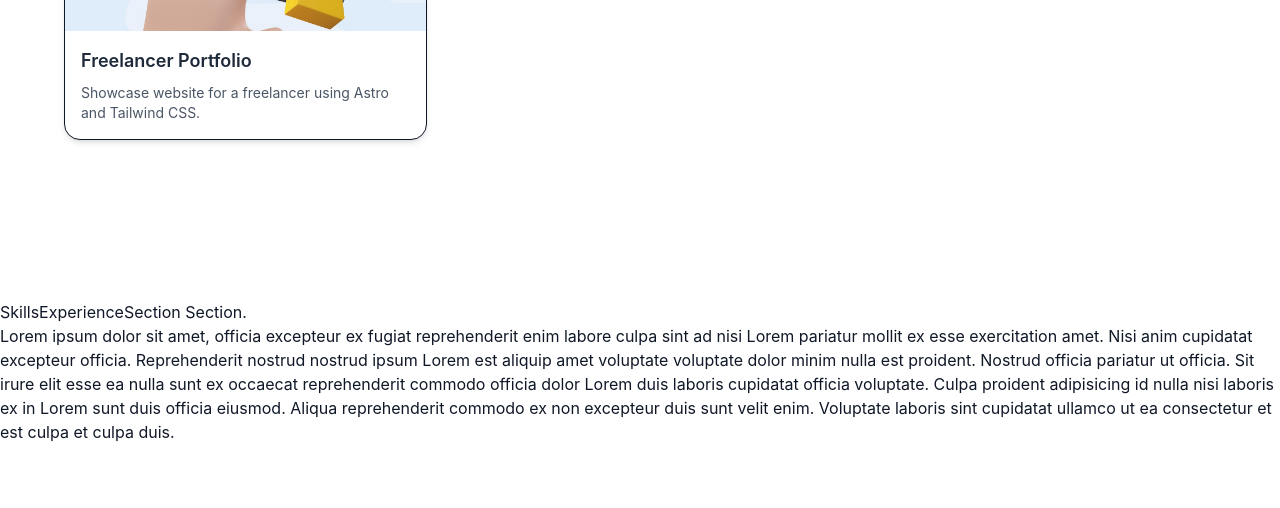
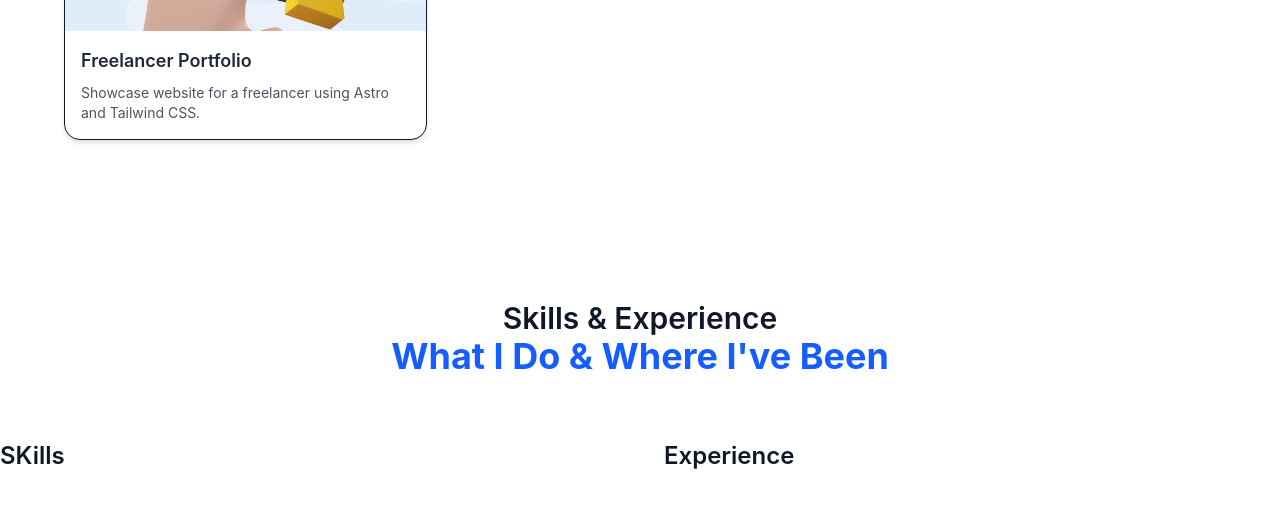
Before and after one commit to cyril2day/react-dark-light-toggle, a React (Vite) app: page / in a window 1280 px wide. Shown: the part 2238-2746 px from the top of the page. Built offline with nearby package versions, Linux system fonts and the light colour scheme.

Commit message:
Setup the skill and experience section layout

```diff
--- a/src/components/SkillsExperienceSection/index.jsx
+++ b/src/components/SkillsExperienceSection/index.jsx
@@ -3,12 +3,27 @@
 
 const SkillsExperienceSection = () => {
   return (
-    <section className='min-h-screen py-20'>
-      <h1>SkillsExperienceSection Section.</h1>
-      <p>
-        Lorem ipsum dolor sit amet, officia excepteur ex fugiat reprehenderit enim labore culpa sint ad nisi Lorem pariatur mollit ex esse exercitation amet. Nisi anim cupidatat excepteur officia. Reprehenderit nostrud nostrud ipsum Lorem est aliquip amet voluptate voluptate dolor minim nulla est proident. Nostrud officia pariatur ut officia. Sit irure elit esse ea nulla sunt ex occaecat reprehenderit commodo officia dolor Lorem duis laboris cupidatat officia voluptate. Culpa proident adipisicing id nulla nisi laboris ex in Lorem sunt duis officia eiusmod. Aliqua reprehenderit commodo ex non excepteur duis sunt velit enim. Voluptate laboris sint cupidatat ullamco ut ea consectetur et est culpa et culpa duis.
-      </p>
-    </section>
+  <section className='min-h-screen py-20'>
+    <h2 className='text-3xl font-semibold text-center'>
+      Skills & Experience
+    </h2>
+
+    <h3 className='text-4xl font-bold text-center mb-16 text-blue-600 dark:text-blue-400'>
+      What I Do & Where I've Been
+    </h3>
+
+    <div className='grid grid-cols-1 md:grid-cols-2 gap-12 max-2-6xl mx-auto'>
+      {/* Skills */}
+      <div>
+        <h4 className='text-2xl font-semibold mb-4'>SKills</h4>
+      </div>
+
+      {/* Experience Timeline */}
+      <div>
+        <h4 className='text-2xl font-semibold mb-4'>Experience</h4>
+      </div>
+    </div>
+  </section>
   )
 }
 
```
